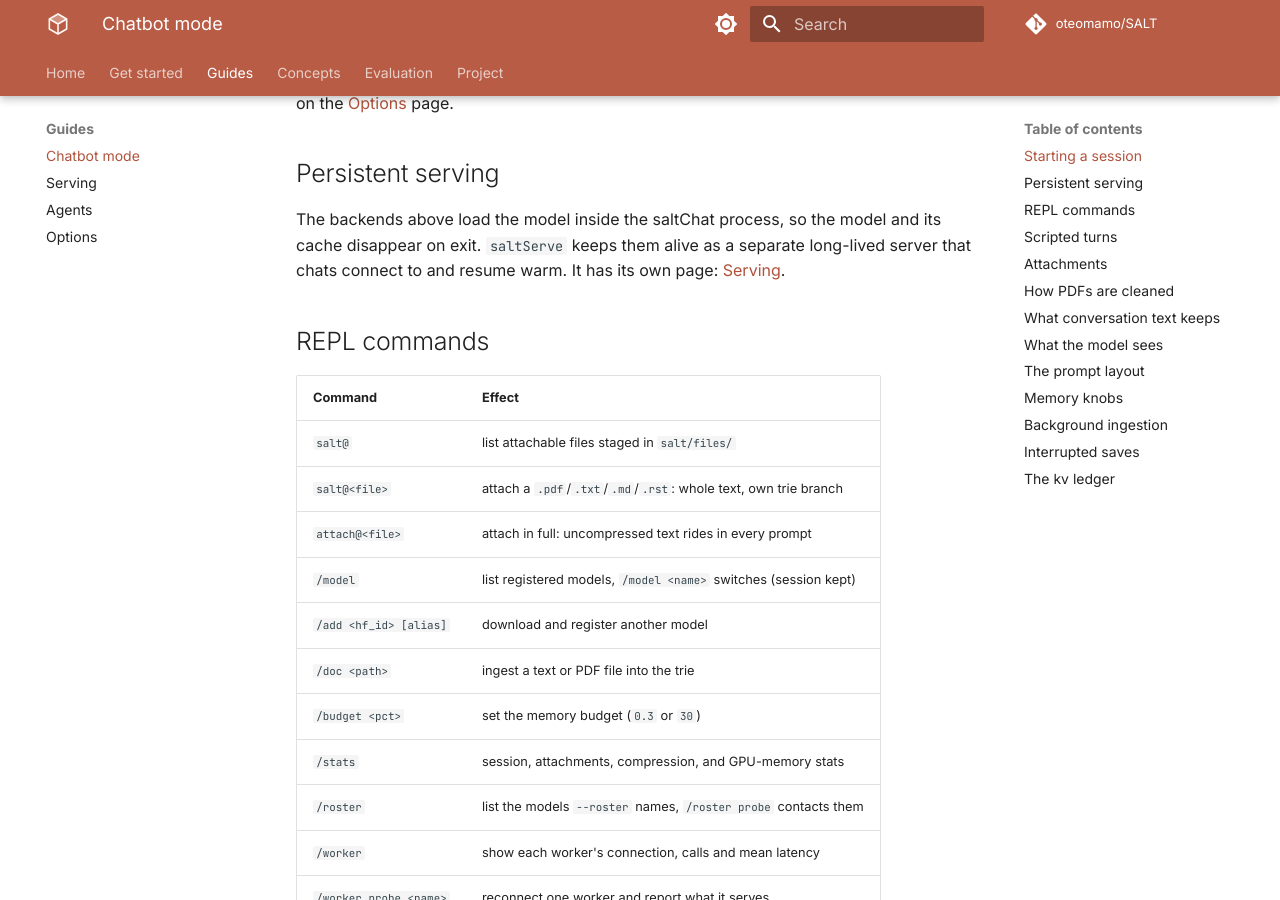
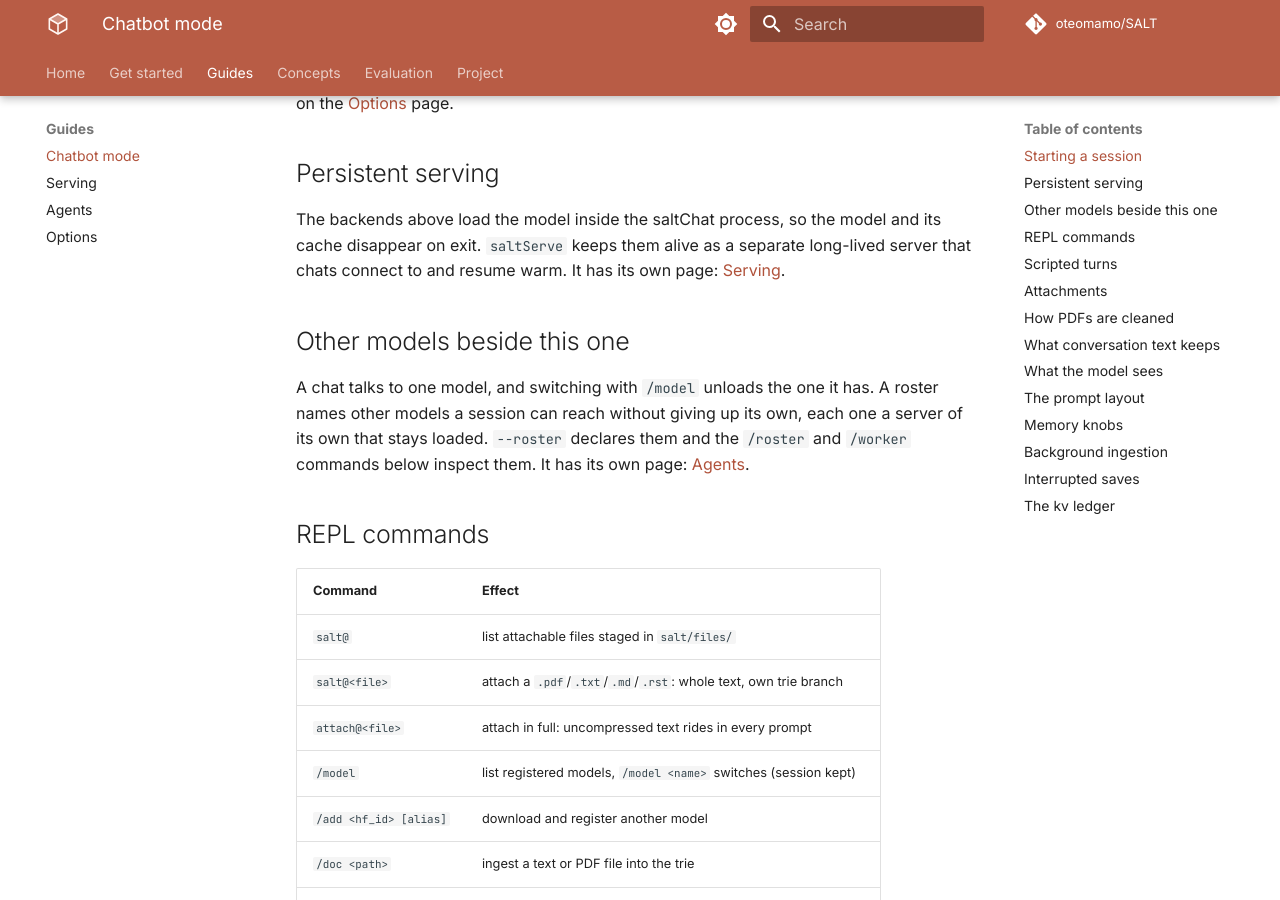
Before and after one commit to oteomamo/SALT, an MkDocs documentation site: the page built from docs/chatbot.md, in a window 1280 px wide and 900 px high, scrolled down 828 px. Built offline with MkDocs 1.6.1 and Material for MkDocs 9.7.7, drawn with Linux system fonts in a browser that asks for light colours; comment, search, counter and statistics services are not loaded; the version menu is left out.

Commit message:
v2.10.9 docs site: chatbot page hands off to the agents page

```diff
--- a/docs/chatbot.md
+++ b/docs/chatbot.md
@@ -46,6 +46,14 @@ The backends above load the model inside the saltChat process, so the
 model and its cache disappear on exit. `saltServe` keeps them alive as
 a separate long-lived server that chats connect to and resume warm. It
 has its own page: [Serving](serving.md).
+
+## Other models beside this one
+
+A chat talks to one model, and switching with `/model` unloads the one
+it has. A roster names other models a session can reach without giving
+up its own, each one a server of its own that stays loaded. `--roster`
+declares them and the `/roster` and `/worker` commands below inspect
+them. It has its own page: [Agents](agents.md).
 
 ## REPL commands
 
--- a/pyproject.toml
+++ b/pyproject.toml
@@ -4,7 +4,7 @@ build-backend = "setuptools.build_meta"
 
 [project]
 name = "salt"
-version = "2.10.8"
+version = "2.10.9"
 description = "SALT: Salience-Aware Lexical Trie for Long-Context Compression"
 readme = "README.md"
 license = "MIT"
```
Also changed, not shown: docs/agents.md (+3 -1 lines).
